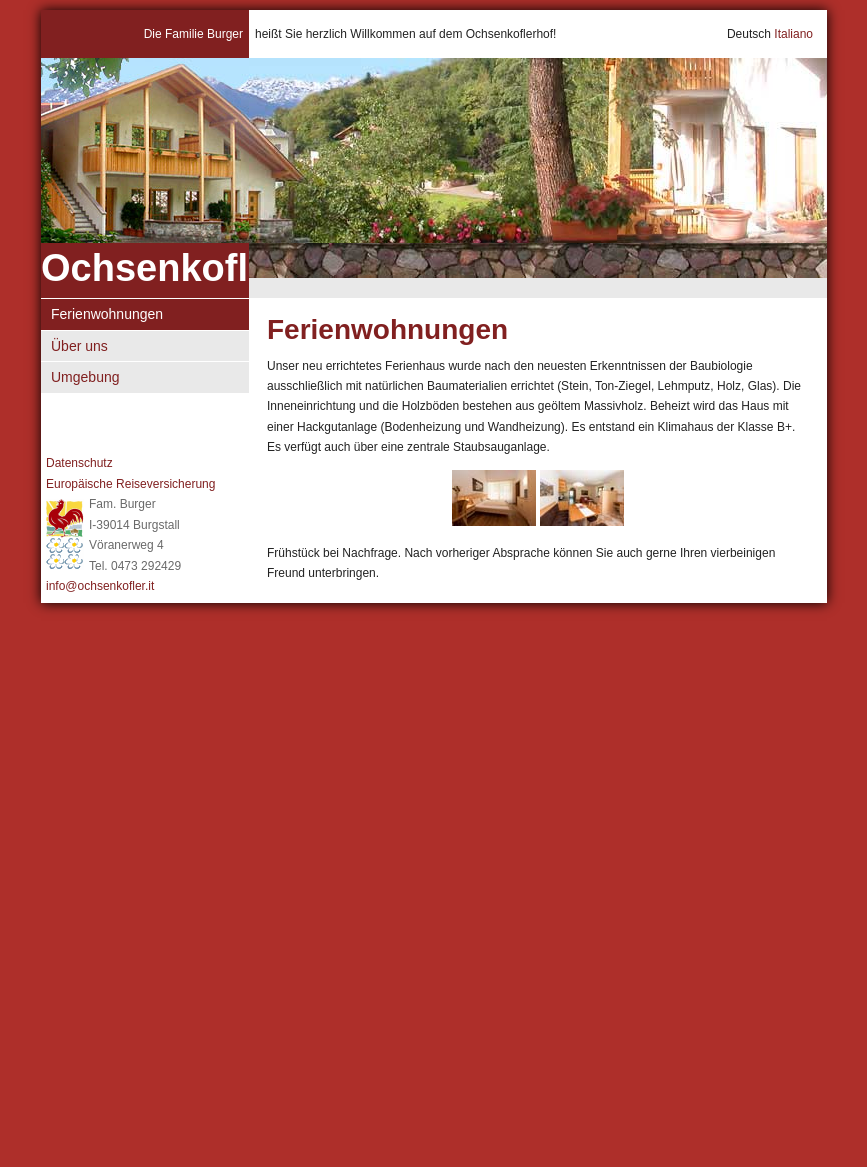
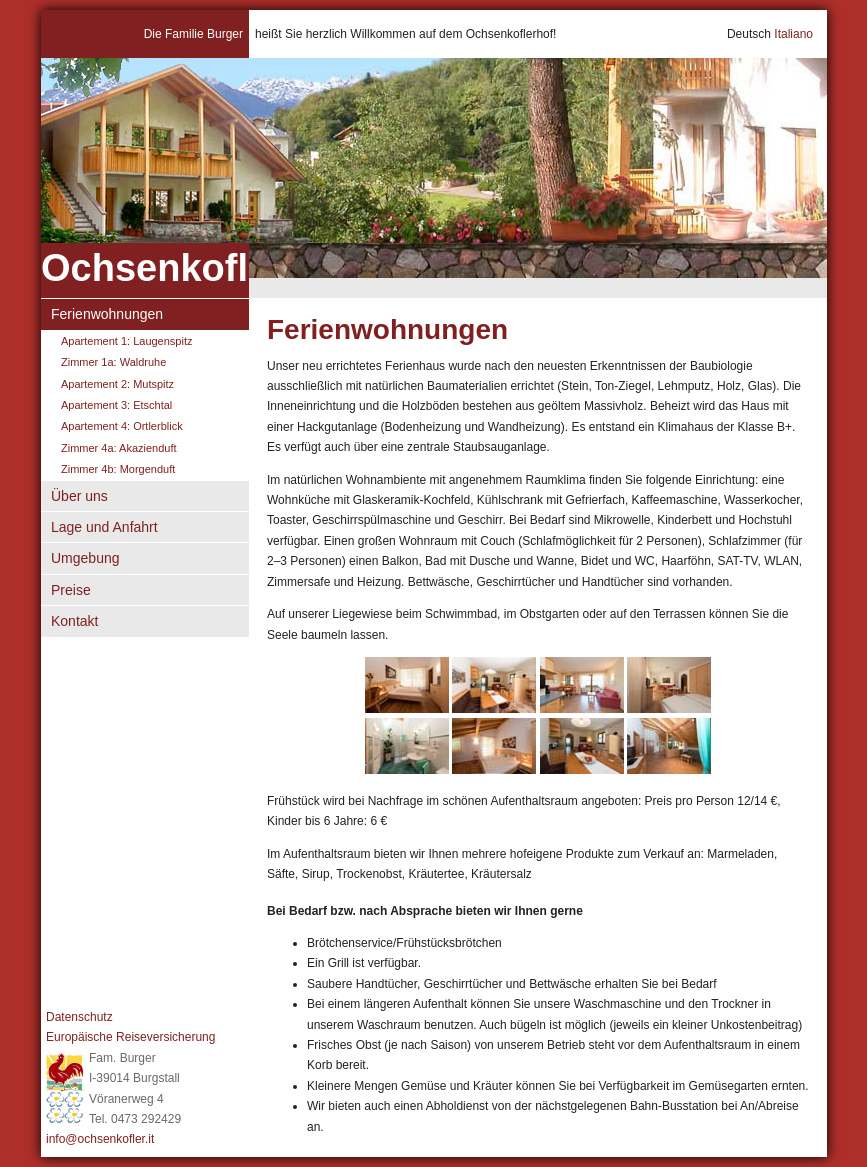
Before and after one commit to toburger/new.ochsenkofler.it, a Jekyll site: the page built from de/1-apartments.markdown, in a window 1280 px wide. Shown: the whole page, without its empty margins (206-1073 px from the left). Built offline with Jekyll 4.4.1, drawn with Linux system fonts in a browser that asks for light colours; some web fonts are replaced; before the commit the page ends 900 px from its top, so only the background shows below that.

Commit message:
add markdown files

```diff
--- a/_ferienwohnungen/de/1-laugenspitz.markdown
+++ b/_ferienwohnungen/de/1-laugenspitz.markdown
@@ -11,4 +11,5 @@ Bietet Platz für 2 bis 4 Personen: Doppelbettschlafzimmer, Wohnraum/Küche (kom
 
 Preis: von 125 € bis 150 €
 
+{:.text-center}
 ![]({{ site.baseurl }}/assets/images/grundrisse/erdgeschoss_1und1a.jpg)
--- /dev/null
+++ b/_ferienwohnungen/de/1a-waldruhe.markdown
@@ -0,0 +1,17 @@
+---
+title: 'Zimmer 1a: Waldruhe'
+permalink: '/de/apartments/waldruhe/'
+---
+
+# Zimmer 1a: Waldruhe
+
+Größe 30m² – Terrasse 20m²
+
+Dieser ruhige Schlafraum mit großer Terrasse (im Parterre) bietet Platz für 2 bis 3 Personen. Es steht Ihnen ein Doppelbett und eine Couch, ein großer Kleiderschrank, ein Wäscheschrank, Tisch/Stühle, Garderobe/Spiegel, Bad/Dusche/WC zur Verfügung.
+
+Apartment 1 Laugenspitz und Zimmer 1a Waldruhe können auch als ganze Wohnungseinheit gemietet werden. Schlafmöglichkeiten für 7 Personen.
+
+Preis: von 45 € bis 65 €
+
+{:.text-center}
+![]({{ site.baseurl }}/assets/images/grundrisse/erdgeschoss_1a.jpg)
--- a/de/1-apartments.markdown
+++ b/de/1-apartments.markdown
@@ -1,21 +1,41 @@
 ---
 title: Ferienwohnungen
 permalink: '/de/apartments/'
-tags: [menu]
-images: ['w4a/PR1_1761.jpg', 'w2/PR1_1775.jpg']
+tags: [menu, menu_apartments]
+images:
+  - w4a/PR1_1761.jpg
+  - w2/PR1_1775.jpg
+  - w1/PR1_1745.jpg
+  - w1a/PR1_1735.jpg
+  - w3/PR1_1797.jpg
+  - w4b/PR1_1766.jpg
+  - w2/PR1_1821.jpg
+  - w3/PR1_1803.jpg
 ---
 
 Ferienwohnungen
 ===============
 
-Unser neu errichtetes Ferienhaus wurde nach den neuesten Erkenntnissen der
-Baubiologie ausschließlich mit natürlichen Baumaterialien errichtet (Stein,
-Ton-Ziegel, Lehmputz, Holz, Glas). Die Inneneinrichtung und die Holzböden
-bestehen aus geöltem Massivholz. Beheizt wird das Haus mit einer Hackgutanlage
-(Bodenheizung und Wandheizung). Es entstand ein Klimahaus der Klasse B+.
-Es verfügt auch über eine zentrale Staubsauganlage.
+Unser neu errichtetes Ferienhaus wurde nach den neuesten Erkenntnissen der Baubiologie ausschließlich mit natürlichen Baumaterialien errichtet (Stein, Ton-Ziegel, Lehmputz, Holz, Glas). Die Inneneinrichtung und die Holzböden bestehen aus geöltem Massivholz. Beheizt wird das Haus mit einer Hackgutanlage (Bodenheizung und Wandheizung). Es entstand ein Klimahaus der Klasse B+. Es verfügt auch über eine zentrale Staubsauganlage.
+
+Im natürlichen Wohnambiente mit angenehmem Raumklima finden Sie folgende Einrichtung: eine Wohnküche mit Glaskeramik-Kochfeld, Kühlschrank mit Gefrierfach, Kaffeemaschine, Wasserkocher, Toaster, Geschirrspülmaschine und Geschirr. Bei Bedarf sind Mikrowelle, Kinderbett und Hochstuhl verfügbar. Einen großen Wohnraum mit Couch (Schlafmöglichkeit für 2 Personen), Schlafzimmer (für 2–3 Personen) einen Balkon, Bad mit Dusche und Wanne, Bidet und WC, Haarföhn, SAT-TV, WLAN, Zimmersafe und Heizung. Bettwäsche, Geschirrtücher und Handtücher sind vorhanden.
+
+Auf unserer Liegewiese beim Schwimmbad, im Obstgarten oder auf den Terrassen können Sie die Seele baumeln lassen.
 
 {% include images.html %}
 
-Frühstück bei Nachfrage. Nach vorheriger Absprache können Sie auch gerne Ihren
-vierbeinigen Freund unterbringen.
+Frühstück wird bei Nachfrage im schönen Aufenthaltsraum angeboten:
+Preis pro Person 12/14 €, Kinder bis 6 Jahre: 6 €
+
+Im Aufenthaltsraum bieten wir Ihnen mehrere hofeigene Produkte zum Verkauf an:
+Marmeladen, Säfte, Sirup, Trockenobst, Kräutertee, Kräutersalz
+
+#### Bei Bedarf bzw. nach Absprache bieten wir Ihnen gerne
+
+* Brötchenservice/Frühstücksbrötchen
+* Ein Grill ist verfügbar.
+* Saubere Handtücher, Geschirrtücher und Bettwäsche erhalten Sie bei Bedarf
+* Bei einem längeren Aufenthalt können Sie unsere Waschmaschine und den Trockner in unserem Waschraum benutzen. Auch bügeln ist möglich (jeweils ein kleiner Unkostenbeitrag)
+* Frisches Obst (je nach Saison) von unserem Betrieb steht vor dem Aufenthaltsraum in einem Korb bereit.
+* Kleinere Mengen Gemüse und Kräuter können Sie bei Verfügbarkeit im Gemüsegarten ernten.
+* Wir bieten auch einen Abholdienst von der nächstgelegenen Bahn-Busstation bei An/Abreise an.
--- a/de/4-surroundings.markdown
+++ b/de/4-surroundings.markdown
@@ -25,7 +25,7 @@ Zahlreiche interessante Museen, wie das berühmte Ötzimuseum in Bozen, Schlöss
 und Burgen bieten eine Alternative bei schlechtem Wetter.
 Auch der Gardasee und die Dolomiten sind in 1–2 Autostunden erreichbar.
 
-Links
+#### Links
 
 * [Gemeinde Burgstall](http://www.gemeinde.burgstall.bz.it/)
 * [Burgstall (Wikipedia)](http://de.wikipedia.org/wiki/Burgstall_(S%C3%BCdtirol))
--- /dev/null
+++ b/de/5-photos.markdown
@@ -0,0 +1,5 @@
+---
+title: Fotos
+permalink: /de/photos/
+#tags: [menu]
+---
--- /dev/null
+++ b/de/7-contact.markdown
@@ -0,0 +1,5 @@
+---
+title: Kontakt
+permalink: /de/contact/
+tags: [menu]
+---
--- a/it/1-apartments.markdown
+++ b/it/1-apartments.markdown
@@ -1,5 +1,5 @@
 ---
 title: Appartamenti
 permalink: '/it/apartments/'
-tags: [menu]
+tags: [menu, menu_apartments]
 ---
```
Also changed, not shown: _ferienwohnungen/de/2-mutspitz.markdown (added, +15 -0 lines), _ferienwohnungen/de/3-etschtal.markdown (added, +15 -0 lines), _ferienwohnungen/de/4-ortlerblick.markdown (renamed from _ferienwohnungen/de/5-ortlerblick.markdown, +4 -3 lines), _ferienwohnungen/de/4a-akazienduft.markdown (added, +15 -0 lines), _ferienwohnungen/de/4b-morgenduft.markdown (added, +15 -0 lines), de/3-map.markdown (added, +23 -0 lines), de/6-prices.markdown (added, +60 -0 lines), index.markdown (+16 -4 lines).
